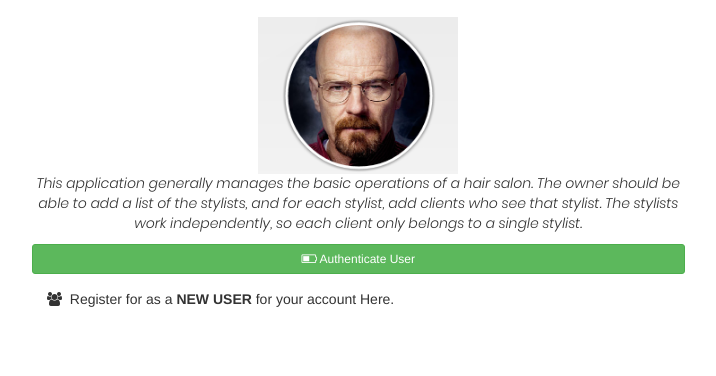
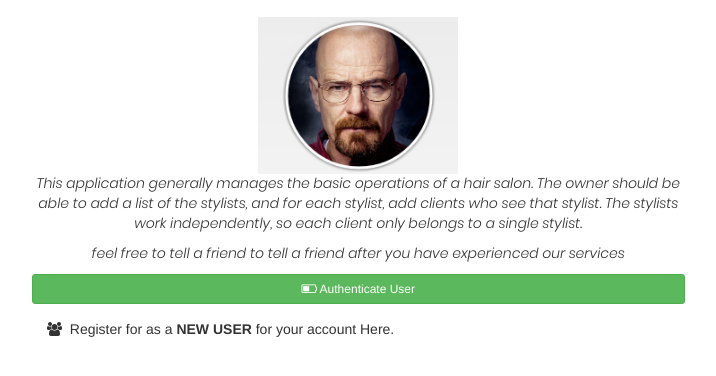
Before and after one commit to kingsam91/jQuery, a plain HTML site: page index.html in a window 1280 px wide. Shown: the part 84-460 px from the top of the page, without its empty margins (38-754 px from the left). Drawn offline with nearby package versions, Linux system fonts and the light colour scheme; a web font is replaced by a local one.

Commit message:
add paragragh to show offer

```diff
--- a/index.html
+++ b/index.html
@@ -20,6 +20,7 @@
 					<hr>
 					<img src="images/profilePic.png" class="small-img animated">
 					<p>This application generally manages the basic operations of a hair salon. The owner should be able to add a list of the stylists, and for each stylist, add clients who see that stylist. The stylists work independently, so each client only belongs to a single stylist.</p>
+					<p>feel free to tell a friend to tell a friend after you have experienced our services</p>
 					<!-- <small><a id="showImage" >View Image</a>&nbsp;&nbsp;|&nbsp;&nbsp;<a id="hideImage" >Hide Image</a></small> -->
 					<button class="btn btn-sm btn-success btn-block loginBtn"><i class="fa fa-battery-half"></i> Authenticate User</button>
 				</div>
```
